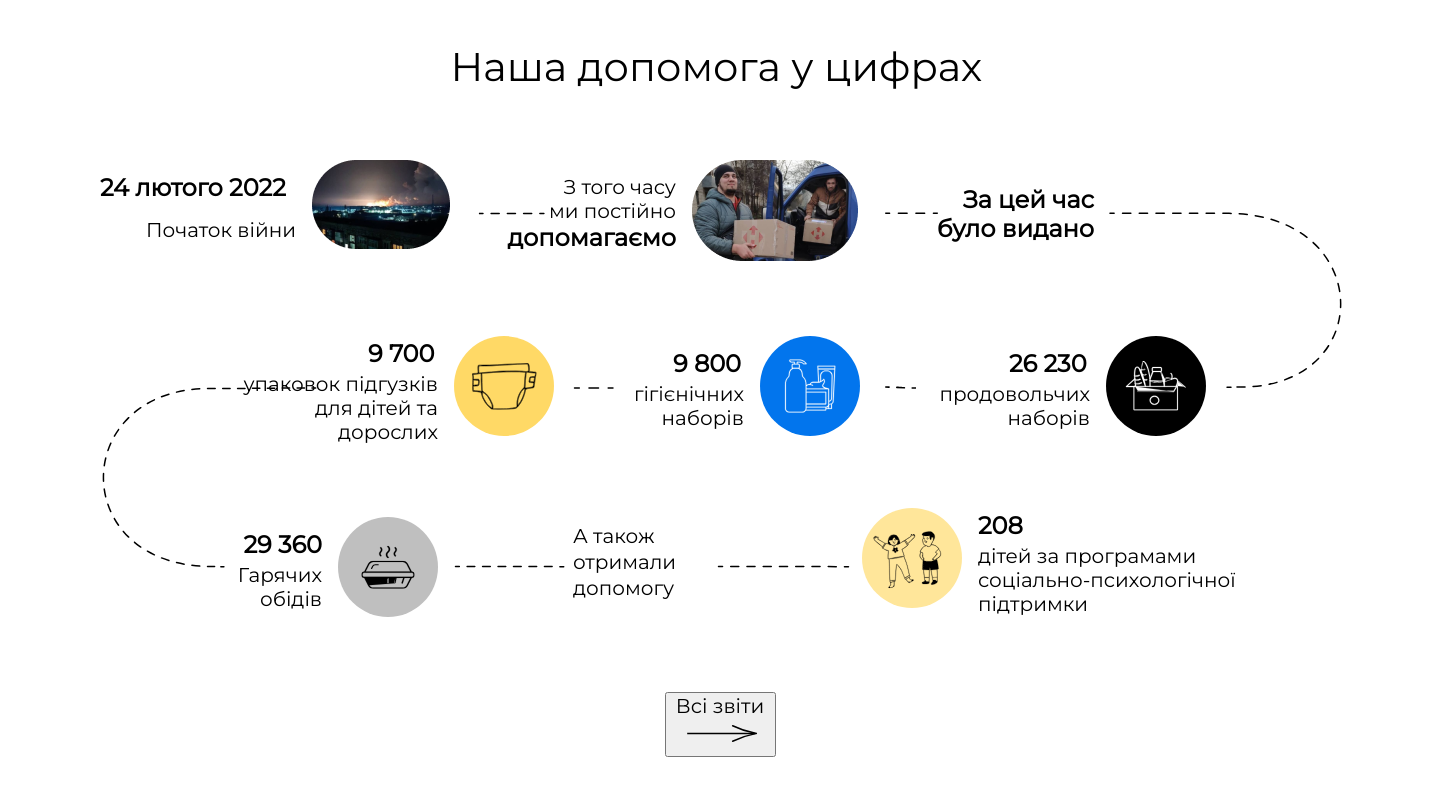
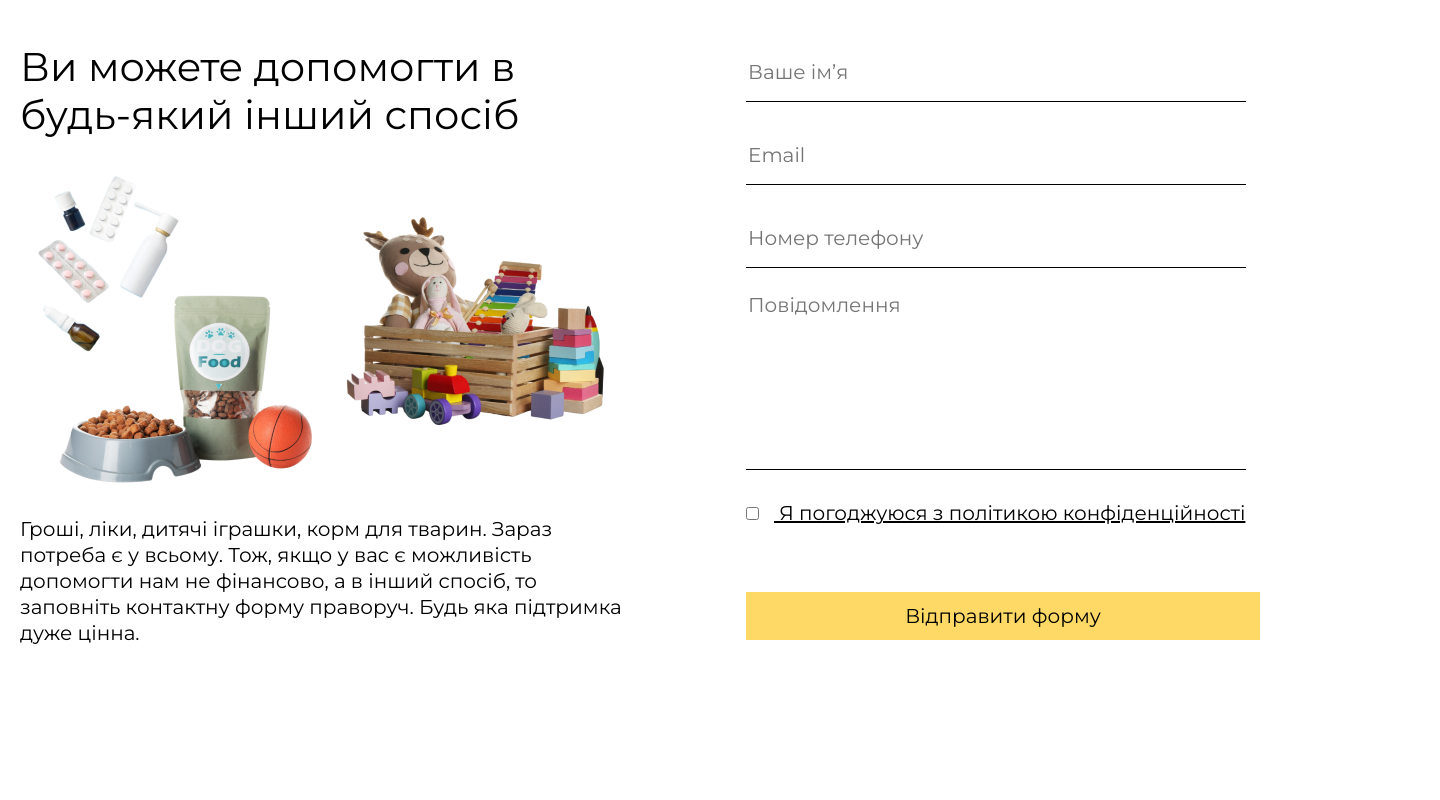
Before and after one commit to wellder00/React_project, a React (Create React App) app in the folder react_test/: page / in a window 1280 px wide. Shown: the part 4660-5460 px from the top of the page, 1440 px wide, since content can reach past the window. Built offline with nearby package versions, Linux system fonts and the light colour scheme; a web font is replaced by a local one.

Commit message:
finished support block

```diff
--- a/react_test/public/assets/styles/_someStats.scss
+++ b/react_test/public/assets/styles/_someStats.scss
@@ -373,3 +373,8 @@
   font-size: 20px;
   line-height: 120%;
 }
+
+.button-single-block-card{
+  display: flex;
+  align-self: flex-end;
+}
--- /dev/null
+++ b/react_test/public/assets/styles/_support.scss
@@ -0,0 +1,68 @@
+.support {
+  margin-top: 134px;
+  margin-bottom: 80px;
+}
+
+.support-wrapper {
+  display: flex;
+  justify-content: space-between;
+  gap: 10%;
+}
+
+.left-block {
+  flex: 1;
+  h2 {
+    margin-top: 0;
+    @include fluidFontSize(30px, 40px, 480px, 1280px, 35px);
+    font-weight: 500;
+    line-height: 120%;
+  }
+}
+
+.right-block {
+  flex: 1;
+  form {
+    :nth-child(1) {
+      width: 496px;
+      height: 56px;
+      background: rgba(255, 255, 255, 0.43);
+      border-radius: 4px 4px 0px 0px;
+      margin-bottom: 24px;
+      border: none;
+      border-bottom: 1px solid black;
+    }
+    :nth-child(2) {
+      width: 496px;
+      height: 56px;
+      background: rgba(255, 255, 255, 0.43);
+      border-radius: 4px 4px 0px 0px;
+      margin-bottom: 24px;
+      border: none;
+      border-bottom: 1px solid black;
+    }
+    :nth-child(3) {
+      width: 496px;
+      height: 56px;
+      background: rgba(255, 255, 255, 0.43);
+      border-radius: 4px 4px 0px 0px;
+      margin-bottom: 24px;
+      border: none;
+      border-bottom: 1px solid black;
+    }
+    :nth-child(4) {
+      width: 496px;
+      height: 173px;
+      background: rgba(255, 255, 255, 0.43);
+      border-radius: 4px 4px 0px 0px;
+      margin-bottom: 24px;
+      border: none;
+      border-bottom: 1px solid black;
+      resize: none;
+    }
+  }
+}
+
+.right-block-check{
+  text-decoration-line: underline;
+  padding-left: 15px;
+}
--- a/react_test/public/assets/styles/_syle-button.scss
+++ b/react_test/public/assets/styles/_syle-button.scss
@@ -164,25 +164,11 @@
   }
 }
 
-.button-block__some-stats-button {
-  position: absolute;
-  margin: 783px 100px 100px 1117px;
-  display: flex;
-  flex-direction: row;
-  justify-content: center;
-  align-items: center;
-  gap: 8px;
-  width: 223px;
-  height: 60px;
-  border-radius: 100px;
-  flex: none;
-  order: 0;
-  align-self: stretch;
-  flex-grow: 1;
-  padding-right: 100px;
-  font-family: 'Montserrat';
-  font-style: normal;
-  font-weight: 500;
-  font-size: 16px;
-  line-height: 120%;
+.support-button{
+  background: #ffd966;
+  width: 100%;
+  height: 48px;
+  margin-top: 66px;
+  border: 0;
+  cursor: pointer;
 }
--- a/react_test/src/App.js
+++ b/react_test/src/App.js
@@ -1,6 +1,6 @@
 import './App.scss';
 
-import {Header, HeroBlock, CurrentNeeds, HowYouCanHelp, SomeStats} from "./components";
+import {Header, HeroBlock, CurrentNeeds, HowYouCanHelp, SomeStats, Support} from "./components";
 
 function App() {
    return (
@@ -9,6 +9,7 @@ function App() {
       <HeroBlock/>
       <CurrentNeeds/>
       <HowYouCanHelp/>
+      <Support/>
       <SomeStats/>
     </div>
   );
--- a/react_test/src/App.scss
+++ b/react_test/src/App.scss
@@ -5,6 +5,7 @@
 @import '../public/assets/styles/currentNeeds.scss';
 @import '../public/assets/styles/howYouCanHelp.scss';
 @import '../public/assets/styles/someStats.scss';
+@import '../public/assets/styles/support.scss';
 @import url('https://fonts.googleapis.com/css2?family=Montserrat&family=Open+Sans:wght@600&family=Poppins:wght@400;500;700&family=Volkhov:wght@700&display=swap');
 
 body {
--- a/react_test/src/components/SomeStats.jsx
+++ b/react_test/src/components/SomeStats.jsx
@@ -4,90 +4,88 @@ import ButtonFunc from './ButtonFunc';
 
 function But() {
   return (
-    <div className='some-stats'>
-      <div className='some-stats_wrapper'>
-      <div className='header-block'>
-        <div className='header-block__header'>
-            Наша допомога у цифрах
+    <div className="some-stats">
+      <div className="some-stats_wrapper _container">
+        <div className="header-block">
+          <div className="header-block__header">Наша допомога у цифрах</div>
         </div>
-      </div>
-      <div className='image-block'>
-        <div className='image-block__line-image'>
+        <div className="image-block">
+          <div className="image-block__line-image">
             <img src="/assets/icons/stats_line.svg" alt="decore-img"></img>
           </div>
-          <div className='image-block__frame1'>
-          <div className='image-block__frame1__text'>
-            <div className='image-block__frame1__text__header'>24 лютого 2022</div>
-            <div className='image-block__frame1__text__description'>Початок війни</div>
+          <div className="image-block__frame1">
+            <div className="image-block__frame1__text">
+              <div className="image-block__frame1__text__header">24 лютого 2022</div>
+              <div className="image-block__frame1__text__description">Початок війни</div>
             </div>
-          <div className='image-block__frame1__image'>
+            <div className="image-block__frame1__image">
               <img src="/assets/image/stats1.png" alt="decore-img"></img>
             </div>
           </div>
-          <div className='image-block__frame2'>
-          <div className='image-block__frame2__text'>
-            <div className='image-block__frame2__text__header'> З того часу ми постійно</div>
-            <div className='image-block__frame2__text__description'> допомагаємо</div>
+          <div className="image-block__frame2">
+            <div className="image-block__frame2__text">
+              <div className="image-block__frame2__text__header"> З того часу ми постійно</div>
+              <div className="image-block__frame2__text__description"> допомагаємо</div>
             </div>
-          <div className='image-block__frame2__image'>
+            <div className="image-block__frame2__image">
               <img src="/assets/image/stats2.png" alt="decore-img"></img>
             </div>
           </div>
-          <div className='image-block__frame3'> За цей час було видано</div>
-          <div className='image-block__frame4'>
-          <div className='image-block__frame4__text'>
-            <div className='image-block__frame4__text__header'>26 230</div>
-            <div className='image-block__frame4__text__description'>продовольчих
-наборів</div>
+          <div className="image-block__frame3"> За цей час було видано</div>
+          <div className="image-block__frame4">
+            <div className="image-block__frame4__text">
+              <div className="image-block__frame4__text__header">26 230</div>
+              <div className="image-block__frame4__text__description">продовольчих наборів</div>
             </div>
-          <div className='image-block__frame4__image'>
+            <div className="image-block__frame4__image">
               <img src="/assets/icons/stats_frame4.svg" alt="decore-img"></img>
             </div>
           </div>
-          <div className='image-block__frame5'>
-          <div className='image-block__frame5__text'>
-            <div className='image-block__frame5__text__header'>9 800</div>
-            <div className='image-block__frame5__text__description'>гігієнічних
-наборів</div>
+          <div className="image-block__frame5">
+            <div className="image-block__frame5__text">
+              <div className="image-block__frame5__text__header">9 800</div>
+              <div className="image-block__frame5__text__description">гігієнічних наборів</div>
             </div>
-          <div className='image-block__frame5__image'>
+            <div className="image-block__frame5__image">
               <img src="/assets/icons/stats_frame5.svg" alt="decore-img"></img>
             </div>
           </div>
-          <div className='image-block__frame6'>
-          <div className='image-block__frame6__text'>
-            <div className='image-block__frame6__text__header'>9 700</div>
-            <div className='image-block__frame6__text__description'>упаковок
-підгузків для дітей
-та дорослих</div>
+          <div className="image-block__frame6">
+            <div className="image-block__frame6__text">
+              <div className="image-block__frame6__text__header">9 700</div>
+              <div className="image-block__frame6__text__description">
+                упаковок підгузків для дітей та дорослих
               </div>
-          <div className='image-block__frame6__image'>
+            </div>
+            <div className="image-block__frame6__image">
               <img src="/assets/icons/stats_frame6.svg" alt="decore-img"></img>
             </div>
           </div>
-          <div className='image-block__frame7'>
-          <div className='image-block__frame7__text'>
-            <div className='image-block__frame7__text__header'>29 360</div>
-            <div className='image-block__frame7__text__description'>Гарячих обідів</div>
+          <div className="image-block__frame7">
+            <div className="image-block__frame7__text">
+              <div className="image-block__frame7__text__header">29 360</div>
+              <div className="image-block__frame7__text__description">Гарячих обідів</div>
             </div>
-          <div className='image-block__frame7__image'>
+            <div className="image-block__frame7__image">
               <img src="/assets/icons/stats_frame7.svg" alt="decore-img"></img>
             </div>
           </div>
-          <div className='image-block__frame8'>А також отримали допомогу</div>
-          <div className='image-block__frame9'>
-          <div className='image-block__frame9__image'>
+          <div className="image-block__frame8">А також отримали допомогу</div>
+          <div className="image-block__frame9">
+            <div className="image-block__frame9__image">
               <img src="/assets/icons/stats_frame9.svg" alt="decore-img"></img>
             </div>
-          <div className='image-block__frame9__text'>
-            <div className='image-block__frame9__text__header'>208</div>
-            <div className='image-block__frame9__text__description'>дітей за програмами соціально-психологічної підтримки</div>
+            <div className="image-block__frame9__text">
+              <div className="image-block__frame9__text__header">208</div>
+              <div className="image-block__frame9__text__description">
+                дітей за програмами соціально-психологічної підтримки
               </div>
             </div>
           </div>
-      <ButtonFunc className='button-block__some-stats-button'>
-          <div className='button-block__some-stats-button__text'>Всі звіти</div><div className='button-block__some-stats-button__image'><img src="/assets/icons/stats_arrow.svg" alt="arrow_decore"></img></div>
-      </ButtonFunc>
+        </div>
+        <div className="button-single-block-card">
+           <ButtonFunc class="card-block__singl-button">Всі успішні історії<img className='card-block__singl-button-arrow' src="/assets/icons/3.svg" alt="arrow" /></ButtonFunc>
+        </div>
        </div>
     </div>
   );
--- /dev/null
+++ b/react_test/src/components/Support.jsx
@@ -0,0 +1,36 @@
+import React from 'react';
+
+import ButtonFunc from './ButtonFunc';
+
+function But() {
+  return (
+    <div className="support">
+      <div className="support-wrapper _container">
+        <div className="left-block">
+          <h2>Ви можете допомогти в будь-який інший спосіб</h2>
+          <div>
+            <img src="/assets/image/support1.png" alt="food, pills, toys" />
+          </div>
+          <p>
+            Гроші, ліки, дитячі іграшки, корм для тварин. Зараз потреба є у всьому. Тож, якщо у вас
+            є можливість допомогти нам не фінансово, а в інший спосіб, то заповніть контактну форму
+            праворуч. Будь яка підтримка дуже цінна.
+          </p>
+        </div>
+        <div className="right-block">
+          <form>
+            <input type="text" placeholder="Ваше ім’я" required/>
+            <input type="email" placeholder="Email" required/>
+            <input type="tel" placeholder="Номер телефону" required/>
+            <textarea name="text"  placeholder="Повідомлення" required></textarea>
+          </form>
+          <input type="checkbox" required/>
+          <label className='right-block-check'> Я погоджуюся з політикою конфіденційності</label>
+          <ButtonFunc class='support-button'>Відправити форму</ButtonFunc>
+        </div>
+      </div>
+    </div>
+  );
+}
+
+export default But;
--- a/react_test/src/components/index.js
+++ b/react_test/src/components/index.js
@@ -4,3 +4,4 @@ export {default as HeroBlock} from "./HeroBlock";
 export {default as CurrentNeeds} from "./CurrentNeeds";
 export {default as HowYouCanHelp} from "./HowYouCanHelp";
 export {default as SomeStats} from "./SomeStats";
+export {default as Support} from "./Support";
```
Also changed, not shown: react_test/public/assets/image/support1.png (added). Lines whose indentation alone changed are shown as unchanged.
